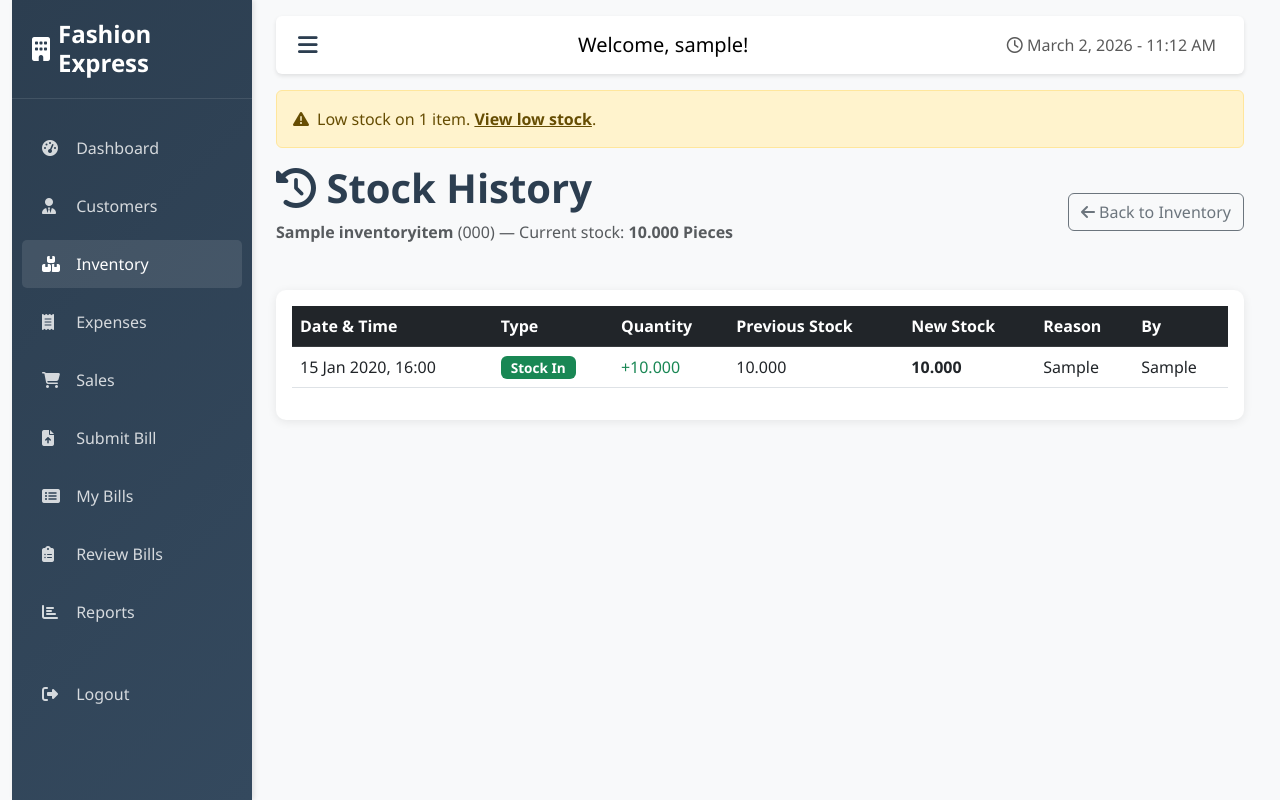
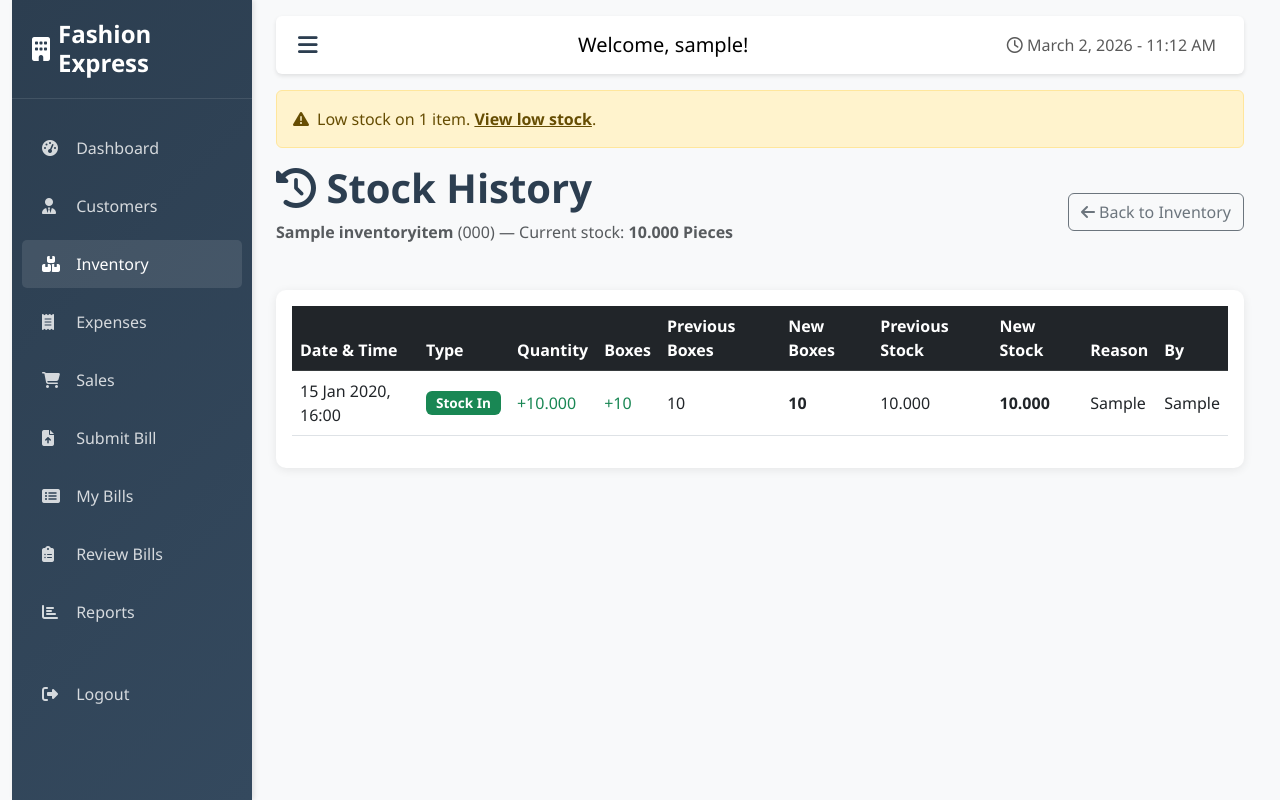
Before and after one commit to Emarat/org-management, a Django app: page /inventory/1/history/ in a window 1280 px wide. Run offline with Django 4.2, Linux system fonts and the light colour scheme; a user stored in the database is signed in; tables that the repository leaves empty hold one stand-in row (values such as "Sample post").

Commit message:
show box count in history & list

```diff
--- a/core/models.py
+++ b/core/models.py
@@ -284,9 +284,12 @@ class Sale(models.Model):
                     StockHistory.objects.create(
                         item=inv,
                         transaction_type='out',
-                        quantity=item.boxes,
-                        previous_quantity=prev_boxes,
-                        new_quantity=inv.box_count,
+                        quantity=0,
+                        previous_quantity=0,
+                        new_quantity=0,
+                        box_quantity=item.boxes,
+                        previous_box_quantity=prev_boxes,
+                        new_box_quantity=inv.box_count,
                         reason=f"Sale {self.sale_number} (boxes)",
                         created_by=(getattr(user, 'username', '') or '')
                     )
@@ -302,6 +305,9 @@ class Sale(models.Model):
                     quantity=item.quantity,
                     previous_quantity=previous,
                     new_quantity=inv.quantity,
+                    box_quantity=0,
+                    previous_box_quantity=0,
+                    new_box_quantity=0,
                     reason=f"Sale {self.sale_number}",
                     created_by=(getattr(user, 'username', '') or '')
                 )
@@ -459,6 +465,9 @@ class StockHistory(models.Model):
     quantity = models.DecimalField(max_digits=12, decimal_places=3)
     previous_quantity = models.DecimalField(max_digits=12, decimal_places=3)
     new_quantity = models.DecimalField(max_digits=12, decimal_places=3)
+    box_quantity = models.DecimalField(max_digits=12, decimal_places=0, default=0, help_text='Boxes transacted')
+    previous_box_quantity = models.DecimalField(max_digits=12, decimal_places=0, default=0)
+    new_box_quantity = models.DecimalField(max_digits=12, decimal_places=0, default=0)
     reason = models.TextField(blank=True)
     created_at = models.DateTimeField(auto_now_add=True)
     created_by = models.CharField(max_length=100, blank=True)
--- a/core/views.py
+++ b/core/views.py
@@ -245,6 +245,9 @@ def inventory_add(request):
                     quantity=item.quantity,
                     previous_quantity=0,
                     new_quantity=item.quantity,
+                    box_quantity=0,
+                    previous_box_quantity=0,
+                    new_box_quantity=0,
                     reason='Initial stock',
                     created_by=request.user.username,
                 )
@@ -278,6 +281,9 @@ def inventory_edit(request, pk):
                     quantity=abs(diff),
                     previous_quantity=previous_quantity,
                     new_quantity=new_quantity,
+                    box_quantity=0,
+                    previous_box_quantity=0,
+                    new_box_quantity=0,
                     reason=reason,
                     created_by=request.user.username,
                 )
--- a/templates/core/inventory_list.html
+++ b/templates/core/inventory_list.html
@@ -58,6 +58,7 @@
             <th>Product Name</th>
             <th>Category</th>
             <th>Quantity</th>
+            <th>Boxes</th>
             <th>Unit</th>
             <th>Purchase Price</th>
             <th>Unit Price</th>
@@ -74,6 +75,7 @@
             <td>{{ item.part_name }}</td>
             <td>{{ item.category|default:"-" }}</td>
             <td><strong>{{ item.quantity }}</strong></td>
+            <td><strong>{{ item.box_count }}</strong></td>
             <td>{{ item.get_unit_display }}</td>
             <td>{% if item.purchase_price is not None %}৳&nbsp;{{ item.purchase_price }}{% else %}-{% endif %}</td>
             <td>৳&nbsp;{{ item.unit_price }}</td>
--- a/templates/core/inventory_stock_history.html
+++ b/templates/core/inventory_stock_history.html
@@ -28,6 +28,9 @@
             <th>Date &amp; Time</th>
             <th>Type</th>
             <th>Quantity</th>
+            <th>Boxes</th>
+            <th>Previous Boxes</th>
+            <th>New Boxes</th>
             <th>Previous Stock</th>
             <th>New Stock</th>
             <th>Reason</th>
@@ -56,6 +59,33 @@
                 {{ entry.quantity }}
               {% endif %}
             </td>
+            <td>
+              {% if entry.box_quantity > 0 %}
+                {% if entry.transaction_type == 'in' %}
+                  <span class="text-success">+{{ entry.box_quantity }}</span>
+                {% elif entry.transaction_type == 'out' %}
+                  <span class="text-danger">-{{ entry.box_quantity }}</span>
+                {% else %}
+                  {{ entry.box_quantity }}
+                {% endif %}
+              {% else %}
+                <span class="text-muted">-</span>
+              {% endif %}
+            </td>
+            <td>
+              {% if entry.box_quantity > 0 %}
+                {{ entry.previous_box_quantity }}
+              {% else %}
+                <span class="text-muted">-</span>
+              {% endif %}
+            </td>
+            <td>
+              {% if entry.box_quantity > 0 %}
+                <strong>{{ entry.new_box_quantity }}</strong>
+              {% else %}
+                <span class="text-muted">-</span>
+              {% endif %}
+            </td>
             <td>{{ entry.previous_quantity }}</td>
             <td><strong>{{ entry.new_quantity }}</strong></td>
             <td>{{ entry.reason|default:"-" }}</td>
```
Also changed, not shown: core/migrations/0030_stockhistory_box_quantity_and_more.py (added), core/migrations/0031_populate_box_quantities.py (added).
